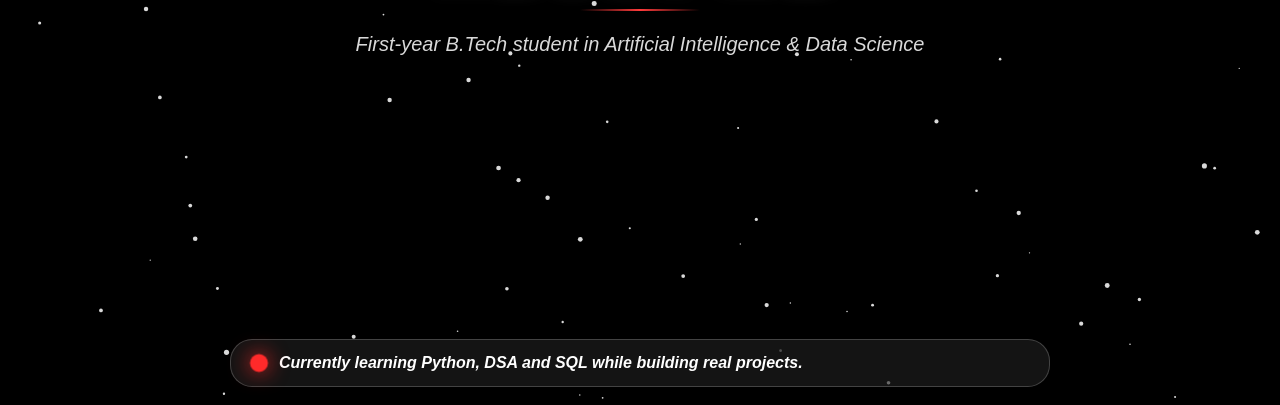
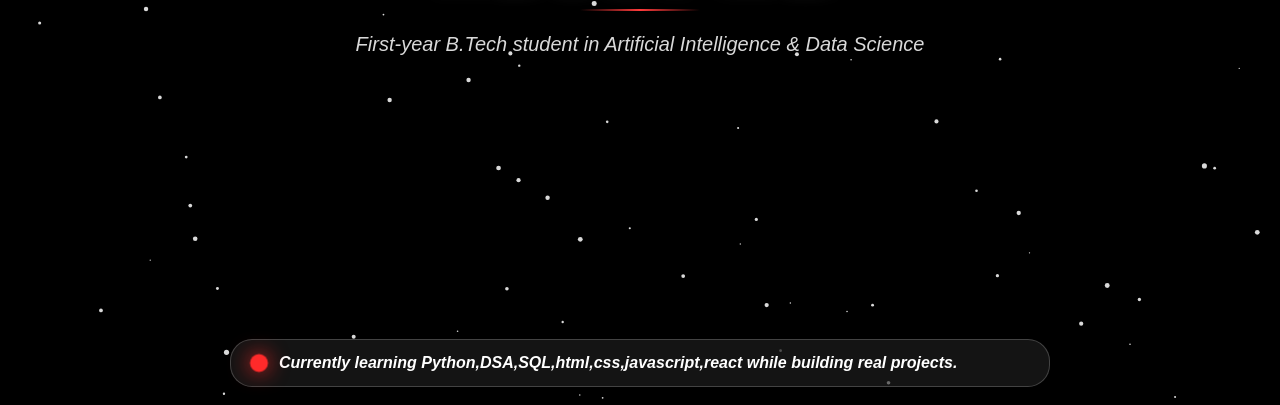
Before and after one commit to arulraj-port/portfolio, a plain HTML site: page index.html in a window 1280 px wide. Shown: the part 395-800 px from the top of the page. Drawn offline with Linux system fonts and the light colour scheme; a web font is replaced by a local one.

Commit message:
Update index.html

```diff
--- a/index.html
+++ b/index.html
@@ -267,7 +267,7 @@ footer{
 
 <div class="status">
 <div class="dot"></div>
-<span><b>Currently learning Python, DSA and SQL while building real projects.</b></span>
+<span><b>Currently learning Python,DSA,SQL,html,css,javascript,react while building real projects.</b></span>
 </div>
 </section>
 
```
